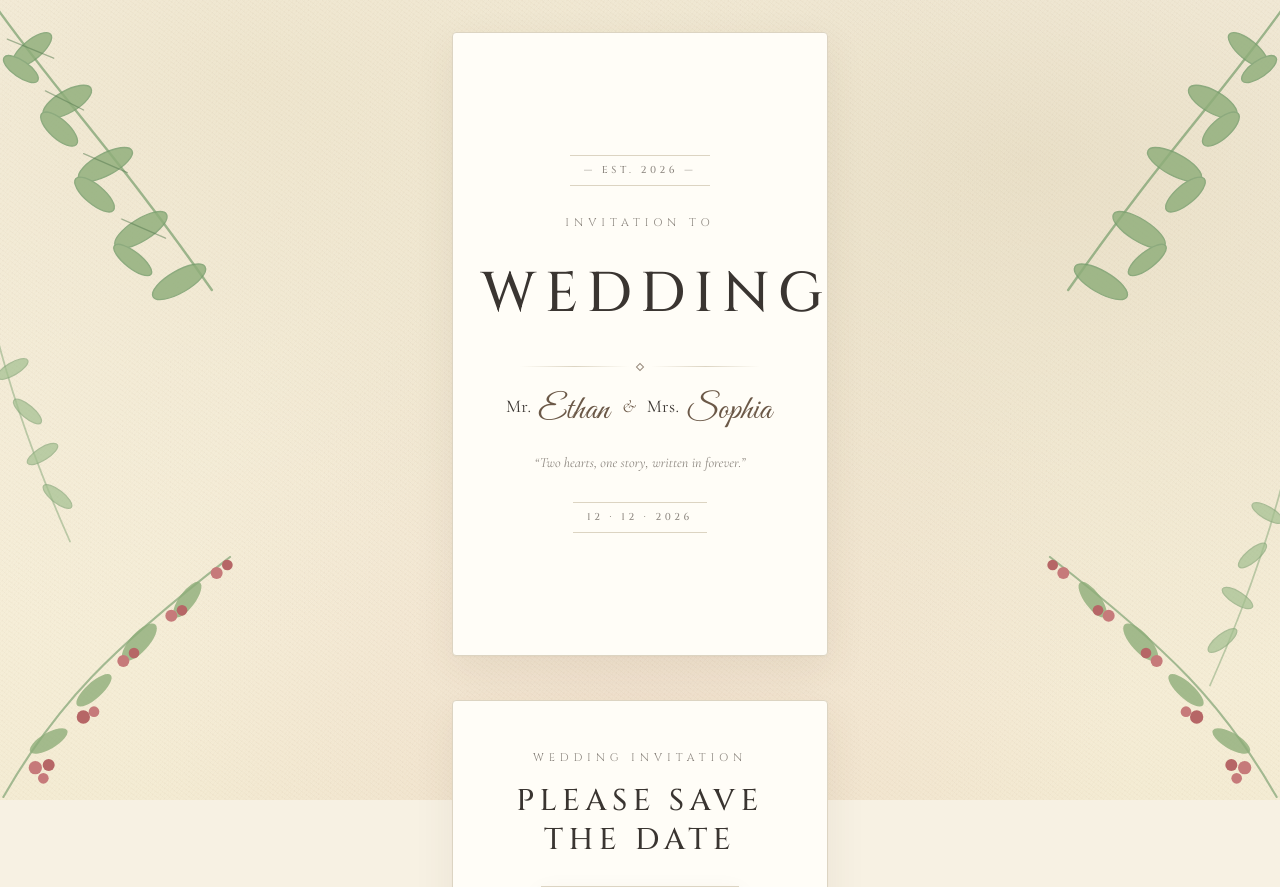
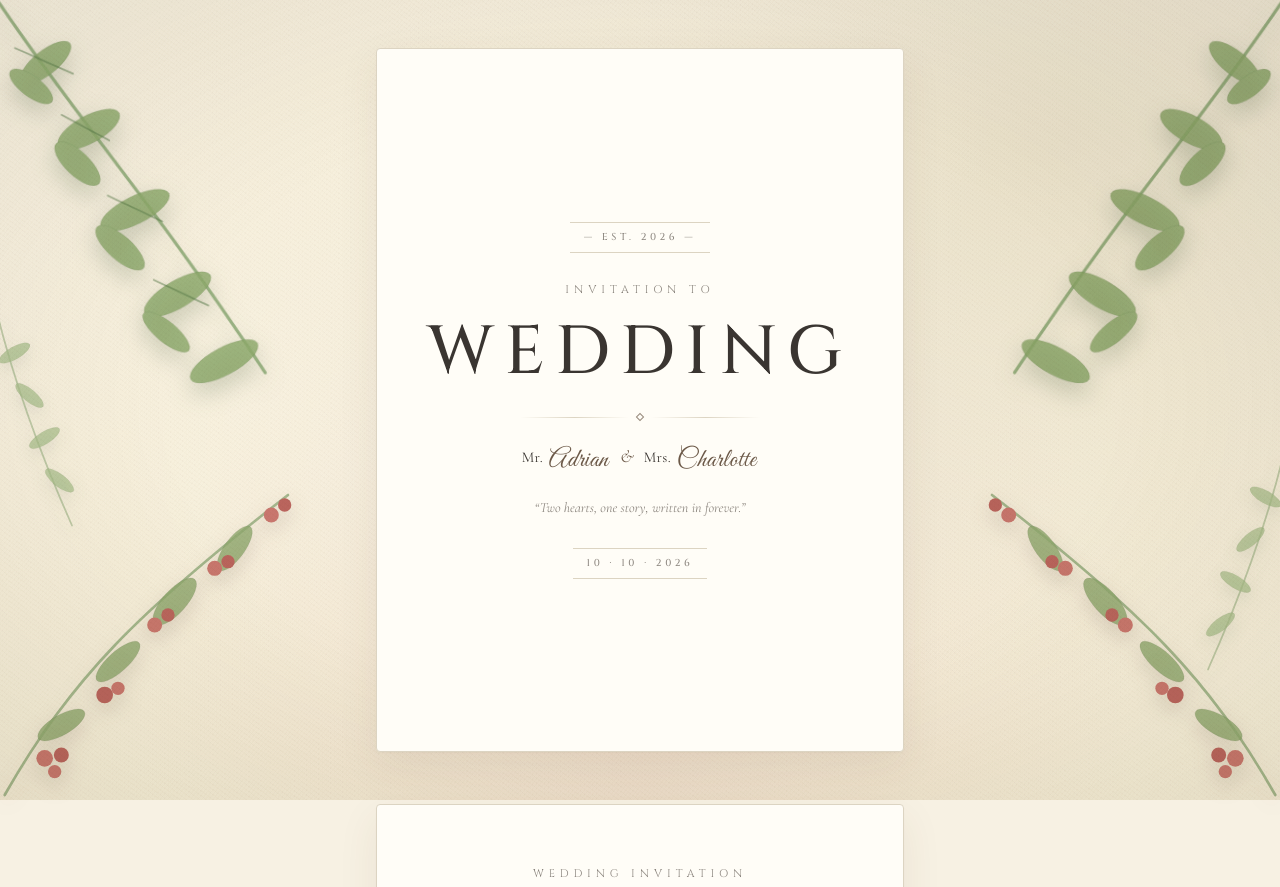
Before and after one commit to Dansonhar/Wedding_Invitation, a plain HTML site: page index.html in a window 1280 px wide. Shown: the top 887 px of the page. Drawn offline with nearby package versions, Linux system fonts and the light colour scheme.

Commit message:
Update names, date, and responsive layout
- Change couple names to Mr. Adrian Yeow & Mrs. Charlotte
- Update wedding date from 12.12.2026 to 10.10.2026
- Make cover names single-line with fluid clamp sizing
- Add full responsive breakpoints for all device sizes (phones, landscape, tablets, desktop)

Co-Authored-By: Claude Sonnet 4.6 <noreply@anthropic.com>

```diff
--- a/index.html
+++ b/index.html
@@ -3,8 +3,8 @@
 <head>
   <meta charset="UTF-8" />
   <meta name="viewport" content="width=device-width, initial-scale=1.0, viewport-fit=cover" />
-  <title>Ethan &amp; Sophia — Wedding Invitation</title>
-  <meta name="description" content="A botanical wedding invitation e-card for Ethan &amp; Sophia." />
+  <title>Adrian &amp; Charlotte — Wedding Invitation</title>
+  <meta name="description" content="A botanical wedding invitation e-card for Adrian &amp; Charlotte." />
   <meta name="theme-color" content="#f7f1e3" />
 
   <!-- ── Google Fonts: serif + script + body ── -->
@@ -168,14 +168,14 @@
         <div class="divider"><span></span><i></i><span></span></div>
 
         <p class="cover__couple">
-          Mr. <span class="cover__name">Ethan</span>
+          Mr. <span class="cover__name">Adrian</span>
           <span class="cover__amp">&amp;</span>
-          Mrs. <span class="cover__name">Sophia</span>
+          Mrs. <span class="cover__name">Charlotte</span>
         </p>
 
         <p class="cover__subtitle"><em>“Two hearts, one story, written in forever.”</em></p>
 
-        <div class="card__tag card__tag--bottom">12 · 12 · 2026</div>
+        <div class="card__tag card__tag--bottom">10 · 10 · 2026</div>
       </div>
     </section>
 
@@ -193,13 +193,13 @@
 
         <p class="save__body">
           Together with their families,<br/>
-          <strong>Ethan Harrison</strong> and <strong>Sophia Laurent</strong><br/>
+          <strong>Adrian</strong> and <strong>Charlotte</strong><br/>
           request the honour of your presence<br/>
           at the celebration of their marriage.
         </p>
 
         <p class="save__meta">
-          <span>Saturday, the Twelfth of December</span><br/>
+          <span>Saturday, the Tenth of October</span><br/>
           <span>Two Thousand and Twenty-Six</span><br/>
           <span>at Three in the Afternoon</span>
         </p>
@@ -220,10 +220,10 @@
 
         <div class="divider divider--short"><span></span><i></i><span></span></div>
 
-        <p class="person__name">Ethan Harrison</p>
+        <p class="person__name">Adrian</p>
         <p class="person__detail">
           The eldest son of<br/>
-          <em>Mr. &amp; Mrs. Harrison</em>
+          <em>Mr. &amp; Mrs. Yeow</em>
         </p>
 
         <p class="person__quote">
--- a/script.js
+++ b/script.js
@@ -59,8 +59,8 @@
   }
 
   /* ── 3 · Countdown timer ────────────────────────────────── */
-  // Target: 12 December 2026, 3:00 pm local time.
-  const TARGET = new Date(2026, 11, 12, 15, 0, 0); // month is 0-indexed
+  // Target: 10 October 2026, 3:00 pm local time.
+  const TARGET = new Date(2026, 9, 10, 15, 0, 0); // month is 0-indexed
   const pad = (n) => String(Math.max(0, n)).padStart(2, '0');
 
   const els = {
--- a/style.css
+++ b/style.css
@@ -20,6 +20,8 @@
   /* Botanical accents */
   --leaf:         #789e6d;
   --leaf-bright:  #8fae7a;
+  --leaf-deep:    #4f7150;
+  --leaf-shadow:  rgba(54, 84, 51, 0.28);
   --berry:        #c67a7a;
   --berry-deep:   #a9605f;
 
@@ -52,7 +54,7 @@ body {
   color: var(--ink-soft);
   background: var(--paper);
   min-height: 100vh;
-  overflow-x: hidden;
+  overflow-x: clip;
   -webkit-font-smoothing: antialiased;
   -moz-osx-font-smoothing: grayscale;
 }
@@ -67,14 +69,37 @@ body {
   transition: transform .2s linear; /* smoothed parallax updates from JS */
 }
 
+.bg::before,
+.bg::after {
+  content: "";
+  position: absolute;
+  inset: 0;
+  pointer-events: none;
+}
+
+.bg::before {
+  background:
+    radial-gradient(circle at 16% 14%, rgba(101, 139, 92, 0.12), transparent 34%),
+    radial-gradient(circle at 84% 12%, rgba(95, 132, 86, 0.11), transparent 32%),
+    radial-gradient(circle at 12% 88%, rgba(88, 125, 83, 0.1), transparent 30%),
+    radial-gradient(circle at 88% 86%, rgba(88, 120, 79, 0.1), transparent 30%);
+  mix-blend-mode: multiply;
+  opacity: .85;
+}
+
+.bg::after {
+  background: radial-gradient(ellipse at center, transparent 52%, rgba(71, 61, 46, 0.08) 100%);
+}
+
 /* Paper texture base — radial warmth plus soft noise grain */
 .bg__paper {
   position: absolute;
   inset: 0;
   background:
-    radial-gradient(ellipse at 20% 10%, rgba(237, 228, 204, 0.9), transparent 55%),
-    radial-gradient(ellipse at 80% 20%, rgba(220, 208, 178, 0.55), transparent 60%),
-    radial-gradient(ellipse at 50% 95%, rgba(235, 210, 196, 0.45), transparent 55%),
+    radial-gradient(ellipse at 18% 8%, rgba(246, 239, 220, 0.95), transparent 52%),
+    radial-gradient(ellipse at 82% 18%, rgba(221, 211, 182, 0.58), transparent 58%),
+    radial-gradient(ellipse at 50% 95%, rgba(230, 205, 188, 0.45), transparent 55%),
+    radial-gradient(ellipse at 50% 56%, rgba(255, 255, 255, 0.36), transparent 58%),
     linear-gradient(180deg, #faf4e6 0%, #f4ecd4 100%);
 }
 .bg__paper::after {
@@ -92,16 +117,66 @@ body {
 .bg__leaf, .bg__sprig, .bg__berry {
   position: absolute;
   pointer-events: none;
+  transform-origin: center;
+  mix-blend-mode: multiply;
 }
 
-.bg__leaf--tl { top: -10px;  left: -20px; width: clamp(160px, 38vw, 260px); }
-.bg__leaf--tr { top: -10px;  right: -20px; width: clamp(160px, 38vw, 260px); }
+.bg__leaf--tl {
+  top: -12px;
+  left: -24px;
+  width: clamp(180px, 40vw, 280px);
+  opacity: .98;
+  filter: saturate(1.08) contrast(1.05) drop-shadow(0 10px 12px var(--leaf-shadow));
+  animation: leafSwayLeft 12s ease-in-out infinite;
+}
 
-.bg__sprig--l { top: 38%;    left: -30px; width: clamp(80px, 18vw, 140px); opacity: .85; }
-.bg__sprig--r { top: 56%;    right: -30px; width: clamp(80px, 18vw, 140px); opacity: .85; }
+.bg__leaf--tr {
+  top: -12px;
+  right: -24px;
+  width: clamp(180px, 40vw, 280px);
+  opacity: .98;
+  filter: saturate(1.08) contrast(1.05) drop-shadow(0 10px 12px var(--leaf-shadow));
+  animation: leafSwayRight 13s ease-in-out infinite;
+}
 
-.bg__berry--bl { bottom: -10px; left: -10px; width: clamp(180px, 42vw, 280px); }
-.bg__berry--br { bottom: -10px; right: -10px; width: clamp(180px, 42vw, 280px); }
+.bg__sprig--l {
+  top: 36%;
+  left: -28px;
+  width: clamp(92px, 19vw, 150px);
+  opacity: .78;
+  filter: saturate(1.06) drop-shadow(0 6px 8px rgba(66, 92, 62, 0.22));
+}
+.bg__sprig--r {
+  top: 54%;
+  right: -28px;
+  width: clamp(92px, 19vw, 150px);
+  opacity: .78;
+  filter: saturate(1.06) drop-shadow(0 6px 8px rgba(66, 92, 62, 0.22));
+}
+
+.bg__berry--bl {
+  bottom: -12px;
+  left: -12px;
+  width: clamp(190px, 43vw, 296px);
+  opacity: .95;
+  filter: saturate(1.05) drop-shadow(0 8px 10px rgba(76, 52, 45, 0.18));
+}
+.bg__berry--br {
+  bottom: -12px;
+  right: -12px;
+  width: clamp(190px, 43vw, 296px);
+  opacity: .95;
+  filter: saturate(1.05) drop-shadow(0 8px 10px rgba(76, 52, 45, 0.18));
+}
+
+.bg svg ellipse {
+  stroke: rgba(70, 100, 61, 0.18);
+  stroke-width: .45px;
+}
+
+.bg svg circle {
+  filter: saturate(1.08);
+}
 
 /* On very wide desktops, only show corners at edges of the viewport
    and keep the stack centered. No additional rules needed since we use
@@ -110,8 +185,9 @@ body {
 /* ── 4 · Main stack container ─────────────────────────────── */
 .stack {
   max-width: var(--card-max);
+  width: min(100%, var(--card-max));
   margin: 0 auto;
-  padding: 32px 16px 64px;
+  padding: clamp(20px, 5vw, 32px) clamp(12px, 4vw, 16px) 64px;
   position: relative;
   z-index: 1;
   display: flex;
@@ -134,7 +210,7 @@ body {
 }
 
 .card__inner {
-  padding: 48px 28px;
+  padding: clamp(36px, 8vw, 48px) clamp(18px, 6vw, 28px);
 }
 .card__inner--tight {
   padding: 20px 16px 28px;
@@ -145,7 +221,7 @@ body {
   font-family: var(--f-serif);
   font-weight: 500;
   font-size: 10px;
-  letter-spacing: .36em;
+  letter-spacing: clamp(.2em, 1.1vw, .36em);
   color: var(--ink-muted);
   text-transform: uppercase;
   padding: 6px 14px;
@@ -161,7 +237,7 @@ body {
   font-family: var(--f-serif);
   font-weight: 400;
   font-size: 11px;
-  letter-spacing: .45em;
+  letter-spacing: clamp(.2em, 1.3vw, .45em);
   text-transform: uppercase;
   color: var(--ink-muted);
   margin-bottom: 14px;
@@ -192,41 +268,55 @@ body {
 .divider--short { max-width: 160px; }
 
 /* ── 7 · COVER CARD ───────────────────────────────────────── */
-.card--cover { min-height: 78vh; display: flex; align-items: center; justify-content: center; }
-.card--cover .card__inner { padding: 56px 28px; width: 100%; }
+.card--cover {
+  min-height: clamp(560px, 88svh, 760px);
+  display: flex;
+  align-items: center;
+  justify-content: center;
+}
+.card--cover .card__inner {
+  padding: clamp(42px, 9vw, 56px) clamp(18px, 6vw, 28px);
+  width: 100%;
+}
 
 .cover__title {
   font-family: var(--f-serif);
   font-weight: 500;
   font-size: clamp(40px, 13vw, 56px);
-  letter-spacing: .16em;
+  letter-spacing: clamp(.08em, 1.5vw, .16em);
   text-transform: uppercase;
   color: var(--ink);
   margin: 4px 0 22px;
+  line-height: 1.15;
+  text-wrap: balance;
 }
 
 .cover__couple {
   font-family: var(--f-display);
-  font-size: 18px;
+  font-size: clamp(12px, 3.6vw, 15px);
   color: var(--ink);
   letter-spacing: .02em;
   line-height: 1.8;
   margin: 18px 0;
+  max-width: 96%;
+  margin-inline: auto;
+  white-space: nowrap;
+  overflow: hidden;
 }
 .cover__name {
   font-family: var(--f-script);
-  font-size: 34px;
+  font-size: clamp(20px, 6vw, 26px);
   color: var(--accent);
   line-height: 1;
   padding: 0 2px;
-  vertical-align: -6px;
+  vertical-align: clamp(-4px, -1.2vw, -5px);
 }
 .cover__amp {
   font-family: var(--f-display);
   font-style: italic;
   color: var(--accent);
-  font-size: 18px;
-  margin: 0 6px;
+  font-size: clamp(14px, 4.2vw, 18px);
+  margin: 0 clamp(4px, 1.5vw, 6px);
 }
 
 .cover__subtitle {
@@ -236,6 +326,9 @@ body {
   color: var(--ink-muted);
   margin-top: 24px;
   line-height: 1.6;
+  max-width: 94%;
+  margin-inline: auto;
+  text-wrap: pretty;
 }
 
 /* ── 8 · SAVE THE DATE CARD ───────────────────────────────── */
@@ -243,7 +336,7 @@ body {
   font-family: var(--f-serif);
   font-weight: 500;
   font-size: clamp(24px, 7vw, 30px);
-  letter-spacing: .18em;
+  letter-spacing: clamp(.1em, 1.2vw, .18em);
   text-transform: uppercase;
   color: var(--ink);
   line-height: 1.3;
@@ -296,7 +389,7 @@ body {
 .save__venue {
   font-family: var(--f-serif);
   font-size: 14px;
-  letter-spacing: .3em;
+  letter-spacing: clamp(.14em, 1.1vw, .3em);
   text-transform: uppercase;
   color: var(--ink);
   padding-top: 18px;
@@ -338,7 +431,7 @@ body {
   font-family: var(--f-serif);
   font-weight: 500;
   font-size: 16px;
-  letter-spacing: .24em;
+  letter-spacing: clamp(.12em, 1.1vw, .24em);
   text-transform: uppercase;
   color: var(--ink);
   margin-bottom: 10px;
@@ -582,28 +675,88 @@ body {
   to   { opacity: 1; transform: translateY(0); }
 }
 
+@keyframes leafSwayLeft {
+  0%, 100% { transform: rotate(-2deg) translate3d(0, 0, 0); }
+  50% { transform: rotate(1.6deg) translate3d(0, 2px, 0); }
+}
+
+@keyframes leafSwayRight {
+  0%, 100% { transform: rotate(2deg) translate3d(0, 0, 0); }
+  50% { transform: rotate(-1.5deg) translate3d(0, 2px, 0); }
+}
+
 @media (prefers-reduced-motion: reduce) {
   *, *::before, *::after {
     animation-duration: .01ms !important;
     transition-duration: .01ms !important;
   }
   .bg { transform: none !important; }
+  .bg__leaf--tl, .bg__leaf--tr { animation: none; }
   html { scroll-behavior: auto; }
 }
 
-/* ── 15 · Small phones ────────────────────────────────────── */
+/* ── 15 · Small phones (≤360px) ───────────────────────────── */
 @media (max-width: 360px) {
-  .stack { padding: 20px 12px 48px; gap: 36px; }
-  .card__inner { padding: 40px 20px; }
-  .save__photo, .oval-photo { width: 68%; }
-  .countdown { gap: 6px; }
-  .countdown__unit { padding: 12px 2px 8px; }
+  .stack { padding: 20px 10px 48px; gap: 32px; }
+  .card__inner { padding: 36px 18px; }
+  .card--cover { min-height: clamp(480px, 88svh, 640px); }
+  .cover__title { font-size: clamp(34px, 11vw, 44px); margin-bottom: 14px; }
+  .save__photo, .oval-photo { width: 70%; }
+  .countdown { gap: 5px; }
+  .countdown__unit { padding: 10px 2px 8px; }
+  .save__venue { margin: 0 16px; }
 }
 
-/* ── 16 · Desktop framing ─────────────────────────────────── */
+/* ── 16 · Landscape phones ────────────────────────────────── */
+@media (max-height: 500px) and (orientation: landscape) {
+  .card--cover { min-height: auto; }
+  .card--cover .card__inner { padding: 28px clamp(18px, 5vw, 28px); }
+  .cover__title { font-size: clamp(30px, 7vh, 44px); margin-bottom: 12px; }
+  .card__tag { margin-bottom: 16px; }
+  .stack { gap: 28px; padding-top: 20px; }
+}
+
+/* ── 17 · Tablets (≥480px) ────────────────────────────────── */
+@media (min-width: 480px) {
+  :root { --card-max: 440px; }
+}
+
+/* ── 18 · Tablets portrait (≥640px) ──────────────────────── */
 @media (min-width: 640px) {
-  /* Botanical corners scale up a touch so the outer canvas looks lush */
+  :root { --card-max: 480px; }
   .bg__leaf--tl, .bg__leaf--tr { width: 300px; }
   .bg__berry--bl, .bg__berry--br { width: 320px; }
   .bg__sprig--l, .bg__sprig--r { width: 150px; }
+  .save__photo, .oval-photo { width: 54%; }
+  .card__inner { padding: clamp(44px, 8vw, 56px) clamp(28px, 6vw, 36px); }
 }
+
+/* ── 19 · Tablets landscape / small desktop (≥768px) ─────── */
+@media (min-width: 768px) {
+  :root { --card-max: 520px; }
+  .bg__leaf--tl, .bg__leaf--tr { width: 340px; }
+  .bg__berry--bl, .bg__berry--br { width: 360px; }
+  .cover__title { font-size: clamp(48px, 9vw, 64px); }
+  .save__title { font-size: clamp(26px, 5vw, 32px); }
+  .script-title { font-size: clamp(46px, 9vw, 58px); }
+  .person__name { font-size: 17px; letter-spacing: .18em; }
+  .countdown__num { font-size: clamp(22px, 5vw, 28px); }
+  .countdown__lbl { font-size: 9px; }
+}
+
+/* ── 20 · Desktop (≥1024px) ───────────────────────────────── */
+@media (min-width: 1024px) {
+  :root { --card-max: 560px; }
+  body { font-size: 16px; }
+  .stack { gap: 52px; padding: 48px clamp(12px, 4vw, 16px) 80px; }
+  .card__inner { padding: 60px 44px; }
+  .card--cover .card__inner { padding: 64px 44px; }
+  .cover__title { font-size: 68px; }
+  .bg__leaf--tl, .bg__leaf--tr { width: 380px; }
+  .bg__berry--bl, .bg__berry--br { width: 400px; }
+  .save__photo, .oval-photo { width: 50%; }
+  .save__body { font-size: 15px; }
+  .save__meta { font-size: 14px; }
+  .person__detail { font-size: 14px; }
+  .person__quote { font-size: 14px; padding: 0 16px; }
+}
```
